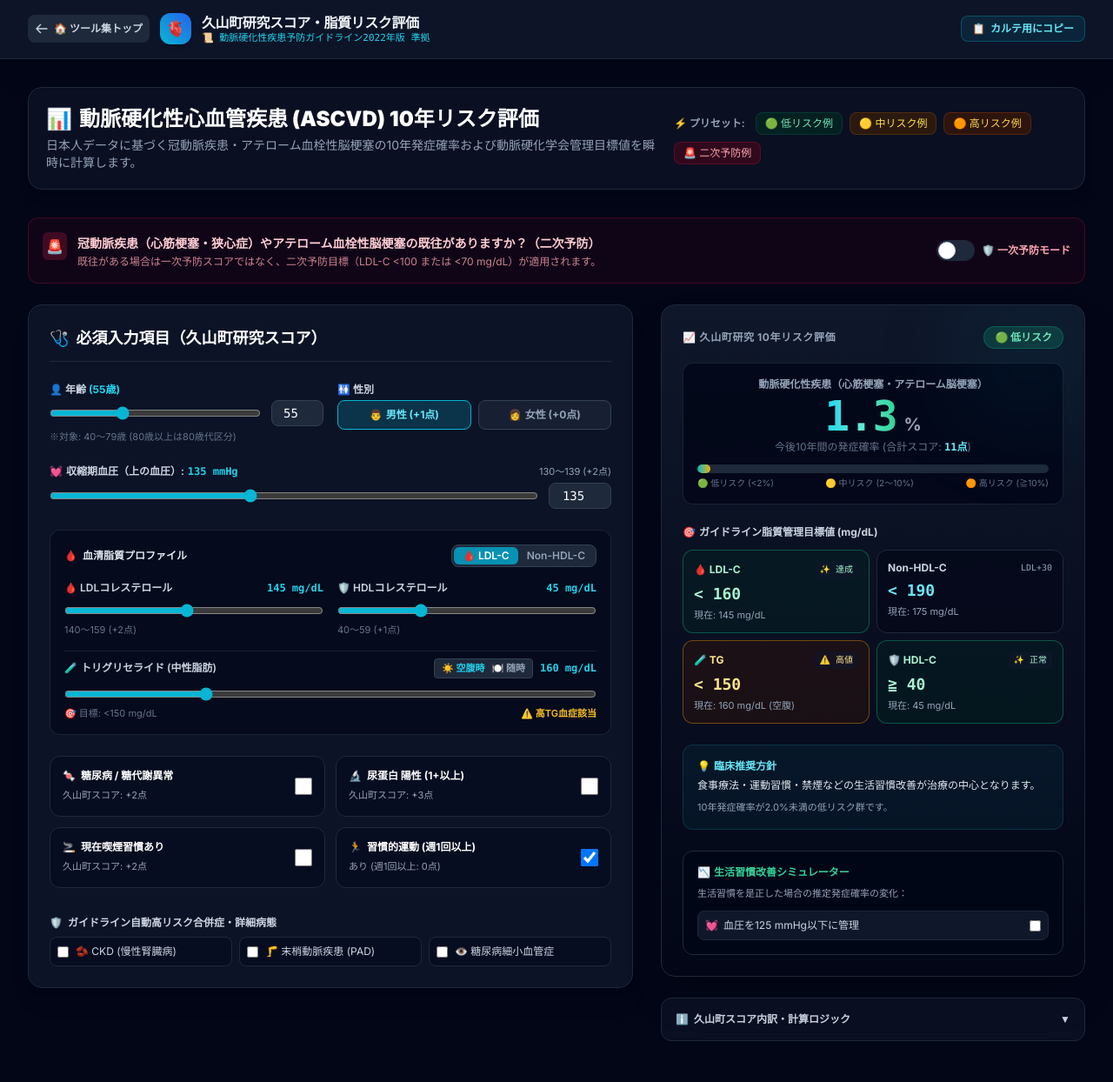
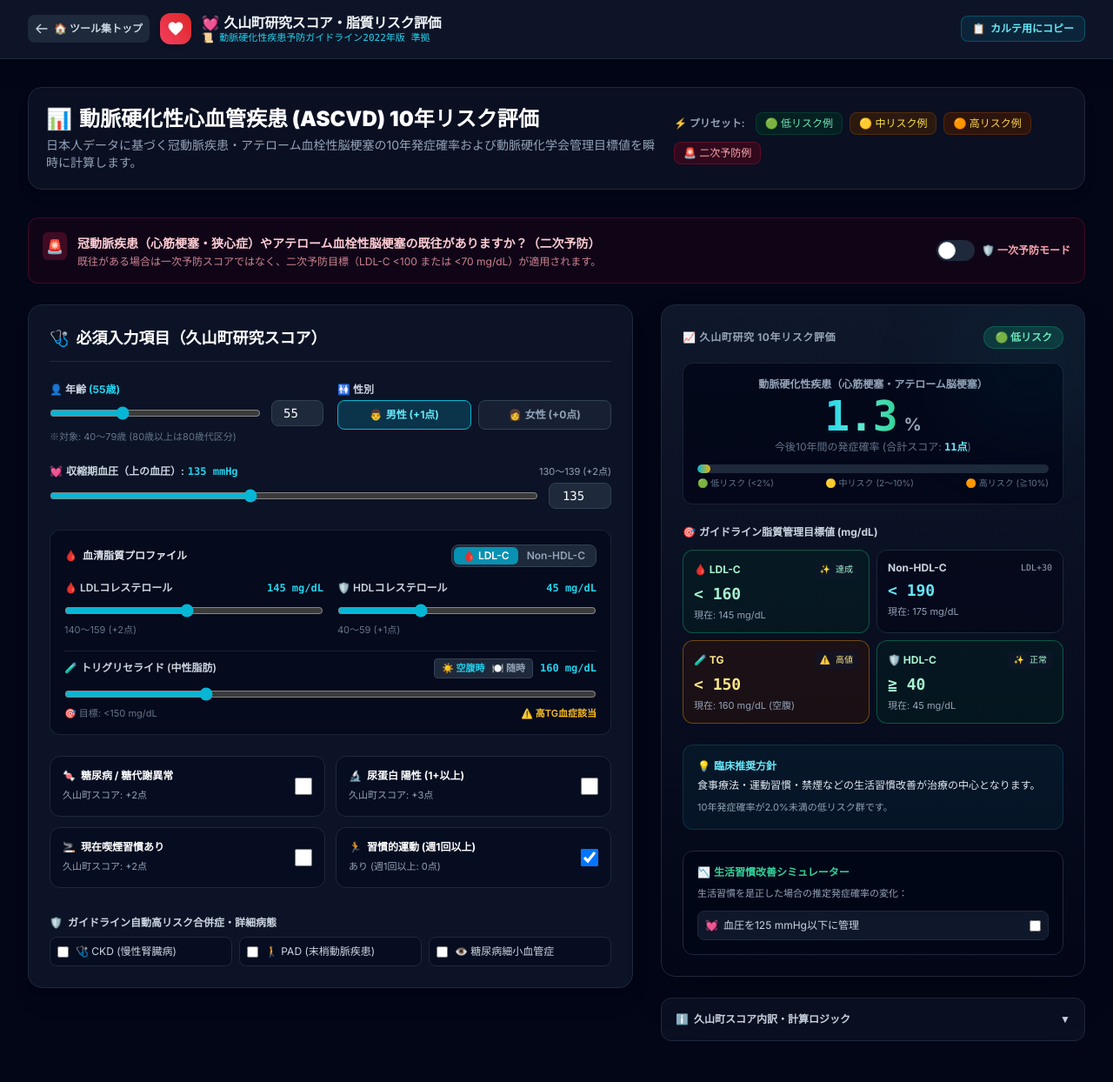
Before and after one commit to kunichandayo-design/kunichandayo-design.github.io, a plain HTML site: page hisayama-score/index.html in a window 1280 px wide. Shown: the top 1244 px of the page at 87% size. Drawn offline with nearby package versions, Linux system fonts and the light colour scheme.

Commit message:
Fix: replace incompatible Unicode emoji (🫀, 🫘, 🦵) with universal icons (💓, 🩺, 🚶) to prevent garbled characters

```diff
--- a/hisayama-score/index.html
+++ b/hisayama-score/index.html
@@ -3,7 +3,7 @@
 <head>
   <meta charset="UTF-8">
   <meta name="viewport" content="width=device-width, initial-scale=1.0">
-  <title>🫀 久山町研究スコア・脂質異常症リスク評価 Webアプリ | 動脈硬化性疾患予防ガイドライン2022準拠</title>
+  <title>💓 久山町研究スコア・脂質異常症リスク評価 Webアプリ | 動脈硬化性疾患予防ガイドライン2022準拠</title>
   <meta name="description" content="日本動脈硬化学会『動脈硬化性疾患予防ガイドライン2022年版』および九州大学久山町研究予測モデルに準拠。必須項目から冠動脈疾患・アテローム血栓性脳梗塞の10年発症確率と脂質管理目標値を即時判定。">
 
   <!-- Tailwind CSS -->
@@ -27,12 +27,14 @@
         <svg class="w-4 h-4" fill="none" stroke="currentColor" viewBox="0 0 24 24"><path stroke-linecap="round" stroke-linejoin="round" stroke-width="2" d="M10 19l-7-7m0 0l7-7m-7 7h18"></path></svg>
         <span class="hidden sm:inline">🏠 ツール集トップ</span>
       </a>
-      <div class="w-9 h-9 rounded-xl bg-gradient-to-tr from-cyan-500 to-blue-600 flex items-center justify-center text-slate-950 font-black text-lg shadow-md">
-        🫀
+      <div class="w-9 h-9 rounded-xl bg-gradient-to-tr from-rose-500 to-red-600 flex items-center justify-center text-white font-black text-lg shadow-md">
+        <svg class="w-5 h-5 text-white" fill="currentColor" viewBox="0 0 24 24">
+          <path d="M12 21.35l-1.45-1.32C5.4 15.36 2 12.28 2 8.5 2 5.42 4.42 3 7.5 3c1.74 0 3.41.81 4.5 2.09C13.09 3.81 14.76 3 16.5 3 19.58 3 22 5.42 22 8.5c0 3.78-3.4 6.86-8.55 11.54L12 21.35z"/>
+        </svg>
       </div>
       <div>
-        <span class="font-extrabold text-sm sm:text-base text-slate-100 tracking-tight flex items-center gap-1">
-          久山町研究スコア・脂質リスク評価
+        <span class="font-extrabold text-sm sm:text-base text-slate-100 tracking-tight flex items-center gap-1.5">
+          <span>💓</span> 久山町研究スコア・脂質リスク評価
         </span>
         <span class="text-[11px] text-cyan-400 font-mono block -mt-0.5">
           📜 動脈硬化性疾患予防ガイドライン2022年版 準拠
@@ -250,11 +252,11 @@
             <div class="grid grid-cols-1 sm:grid-cols-3 gap-2">
               <label class="flex items-center gap-2 p-2 rounded-lg bg-slate-950/40 border border-slate-800 cursor-pointer text-xs">
                 <input type="checkbox" id="hasCkd" onchange="recalculate()" class="rounded border-slate-700 text-cyan-500 focus:ring-0">
-                <span class="text-slate-300">🫘 CKD (慢性腎臓病)</span>
+                <span class="text-slate-300">🩺 CKD (慢性腎臓病)</span>
               </label>
               <label class="flex items-center gap-2 p-2 rounded-lg bg-slate-950/40 border border-slate-800 cursor-pointer text-xs">
                 <input type="checkbox" id="hasPad" onchange="recalculate()" class="rounded border-slate-700 text-cyan-500 focus:ring-0">
-                <span class="text-slate-300">🦵 末梢動脈疾患 (PAD)</span>
+                <span class="text-slate-300">🚶 PAD (末梢動脈疾患)</span>
               </label>
               <label class="flex items-center gap-2 p-2 rounded-lg bg-slate-950/40 border border-slate-800 cursor-pointer text-xs">
                 <input type="checkbox" id="hasDmComplications" onchange="recalculate()" class="rounded border-slate-700 text-cyan-500 focus:ring-0">
@@ -946,7 +948,7 @@
       const targetLdl = document.getElementById('targetLdlVal').textContent.trim();
       const targetTg = document.getElementById('targetTgVal').textContent.trim();
 
-      const text = `【🫀 久山町研究スコア・脂質異常症評価サマリー】
+      const text = `【💓 久山町研究スコア・脂質異常症評価サマリー】
 ■ 👤 患者プロファイル: ${state.age}歳 / ${state.sex === 'male' ? '👨 男性' : '👩 女性'}
 ■ 💓 収縮期血圧: ${state.sbp} mmHg
 ■ 🩸 脂質プロファイル:
```
Also changed, not shown: index.html (+1 -1 lines).
